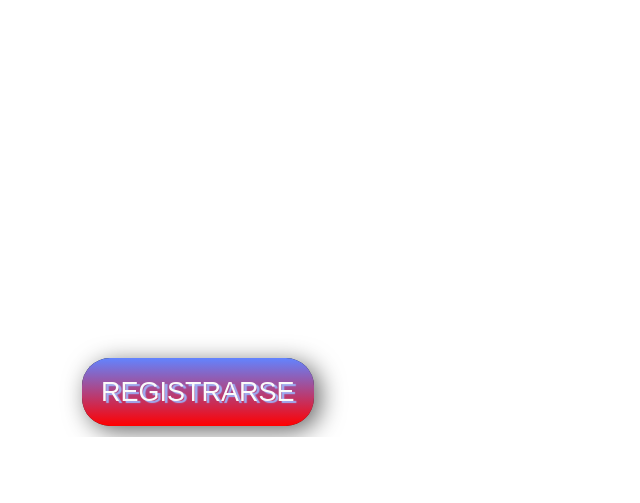
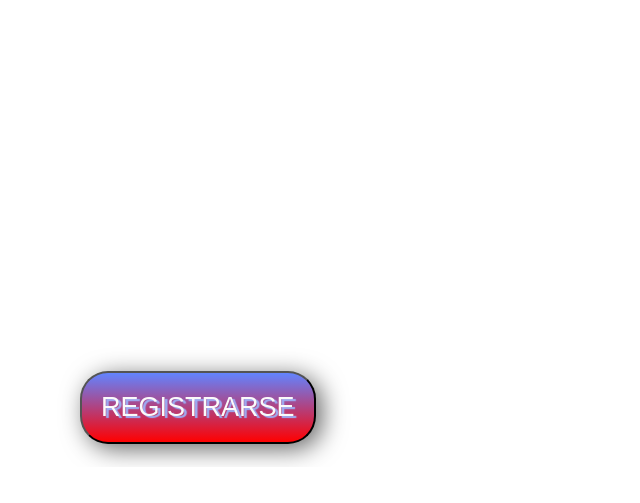
Before and after one commit to osdavene/sprint, a plain HTML site: page index.html in a window 1280 px wide. Shown: the part 213-716 px from the top of the page, without its empty margins (0-640 px from the left). Drawn offline with Linux system fonts and the light colour scheme.

Commit message:
Add files via upload

```diff
--- a/index.html
+++ b/index.html
@@ -25,7 +25,12 @@
    			    <p>&nbsp;</p>
    			    <p>&nbsp;</p>
    			    <p>
-				  <center><a class="boton_personalizado2" href="registro.html">REGISTRARSE</a></center>
+				  <!--<center><a class="boton_personalizado2" href="registro.html">REGISTRARSE</a></center>-->
+				  <center>
+					  <a id="link_registro" href="registro.html">
+						  <input type="button" id="btn_irRegistro" class="boton_personalizado2" value="REGISTRARSE">
+					  </a>
+				  </center>
    			      <!--<center><a class="boton_personalizado" href="registro.html">REGISTRARSE</a></center>-->
    			    </p></td>
       			<td width="705">&nbsp;</td>
```
Also changed, not shown: registro.html (added, +11 -0 lines).
